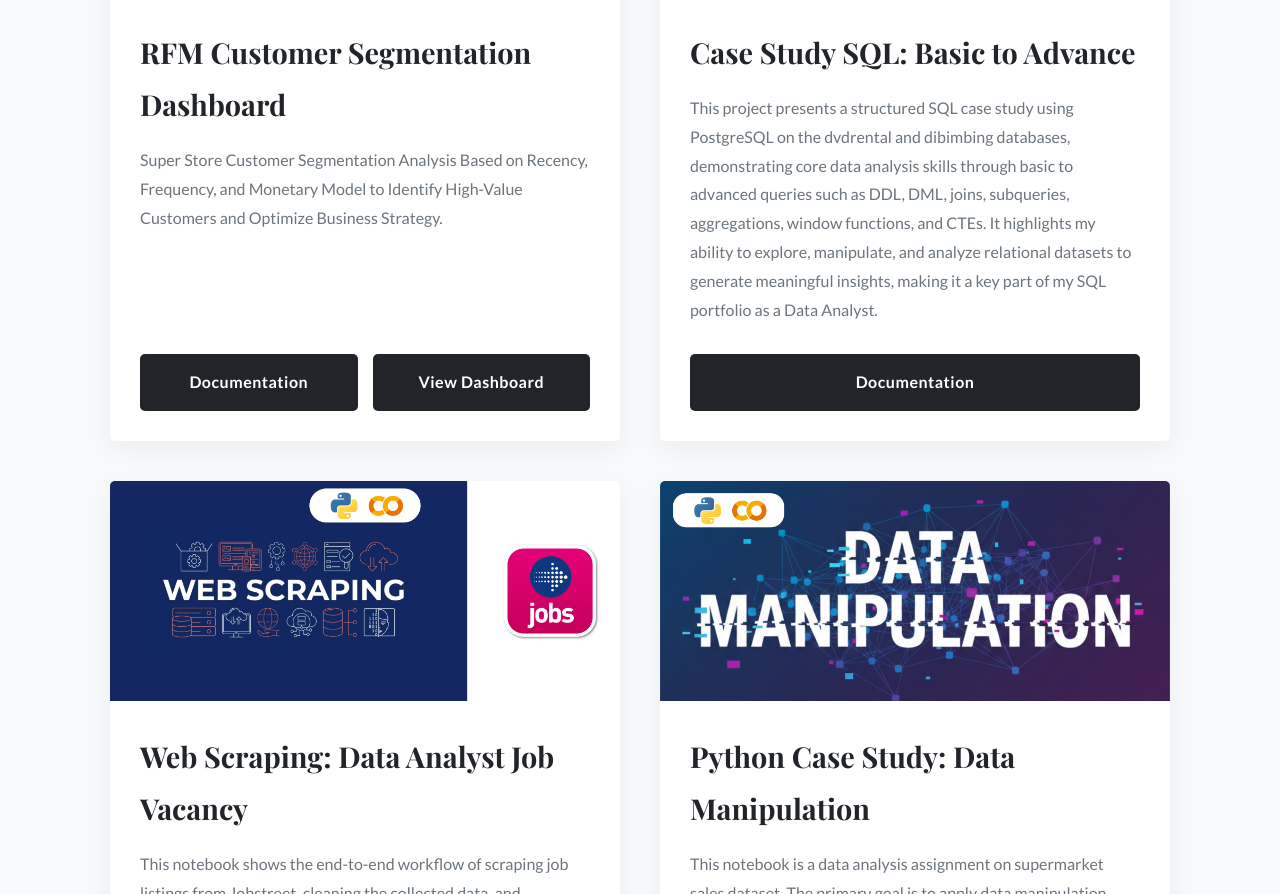
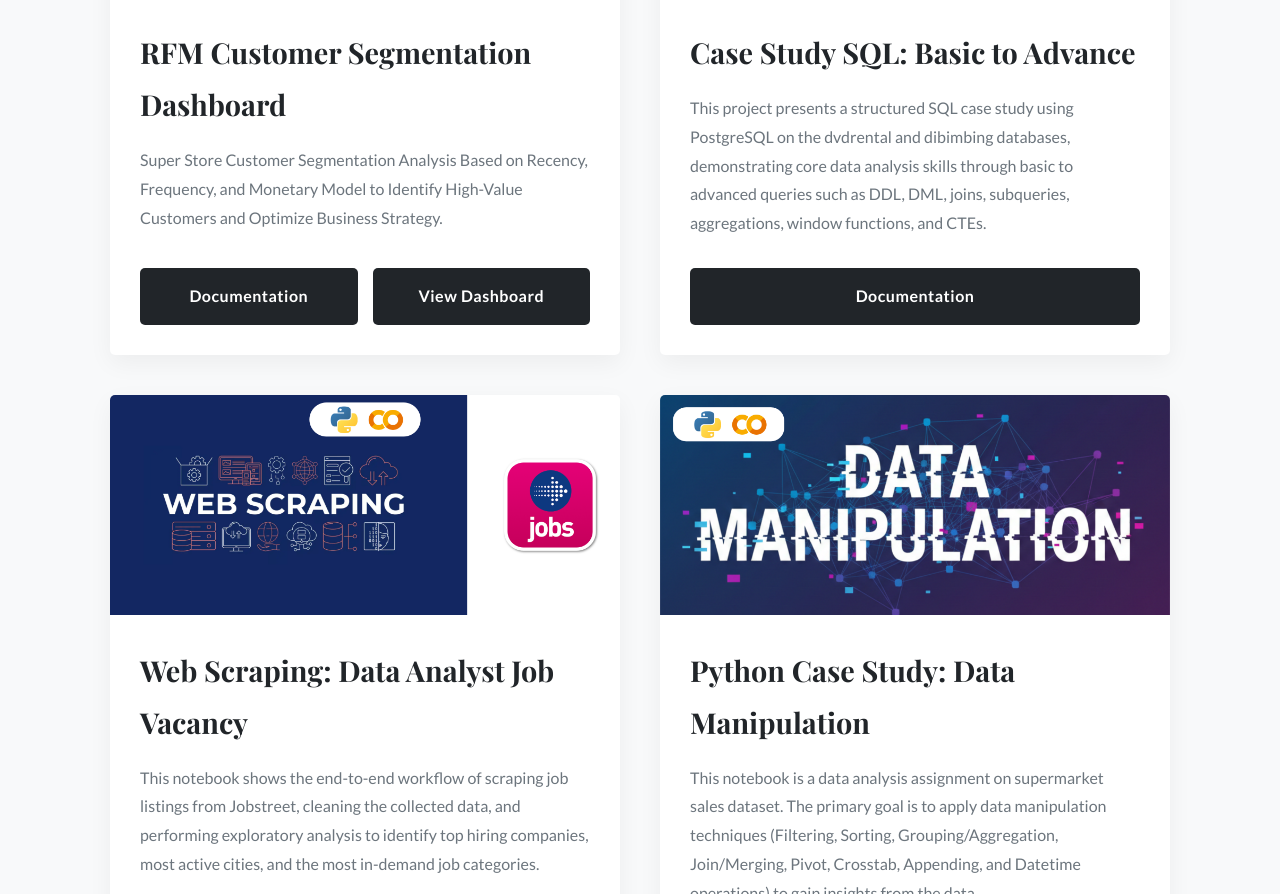
Before and after one commit to iffatahnaf2025/iffatahnaf2025.github.io, a plain HTML site: page index.html in a window 1280 px wide. Shown: the part 1554-2448 px from the top of the page. Drawn offline with nearby package versions, Linux system fonts and the light colour scheme.

Commit message:
Update index.html

```diff
--- a/index.html
+++ b/index.html
@@ -89,7 +89,7 @@
                 <img src="assets/images/sql basic to advance.png" alt="Case Study SQL: Basic to Advance">
                 <div class="project-card-content">
                     <h3>Case Study SQL: Basic to Advance</h3>
-                    <p>This project presents a structured SQL case study using PostgreSQL on the dvdrental and dibimbing databases, demonstrating core data analysis skills through basic to advanced queries such as DDL, DML, joins, subqueries, aggregations, window functions, and CTEs. It highlights my ability to explore, manipulate, and analyze relational datasets to generate meaningful insights, making it a key part of my SQL portfolio as a Data Analyst.</p>
+                    <p>This project presents a structured SQL case study using PostgreSQL on the dvdrental and dibimbing databases, demonstrating core data analysis skills through basic to advanced queries such as DDL, DML, joins, subqueries, aggregations, window functions, and CTEs.</p>
                     <div class="project-buttons">
                         <a href="https://github.com/iffatahnaf2025/Case-Study-SQL-Basic-Advanced/blob/main/README.md" class="btn">Documentation</a>
                     </div>
```
